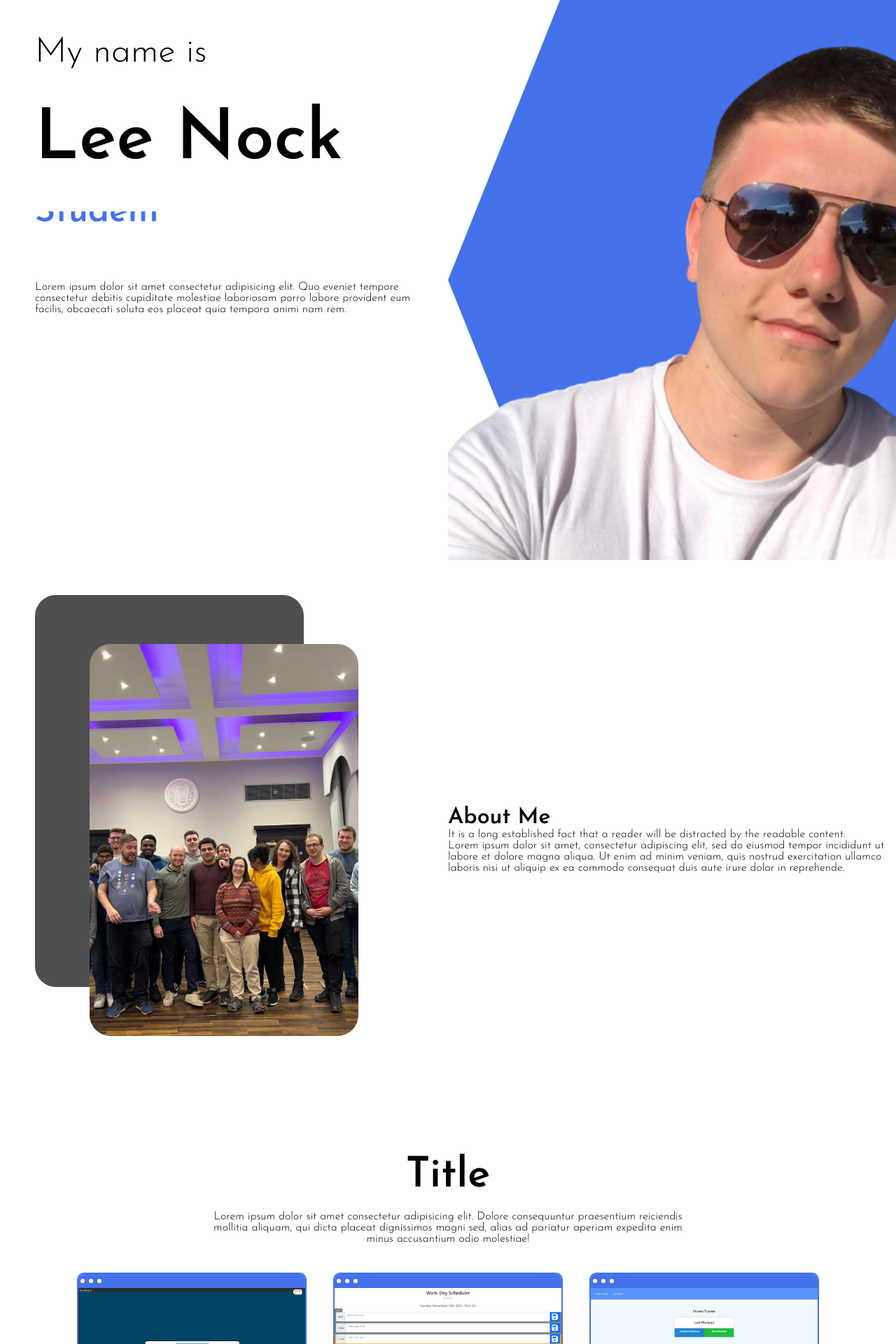
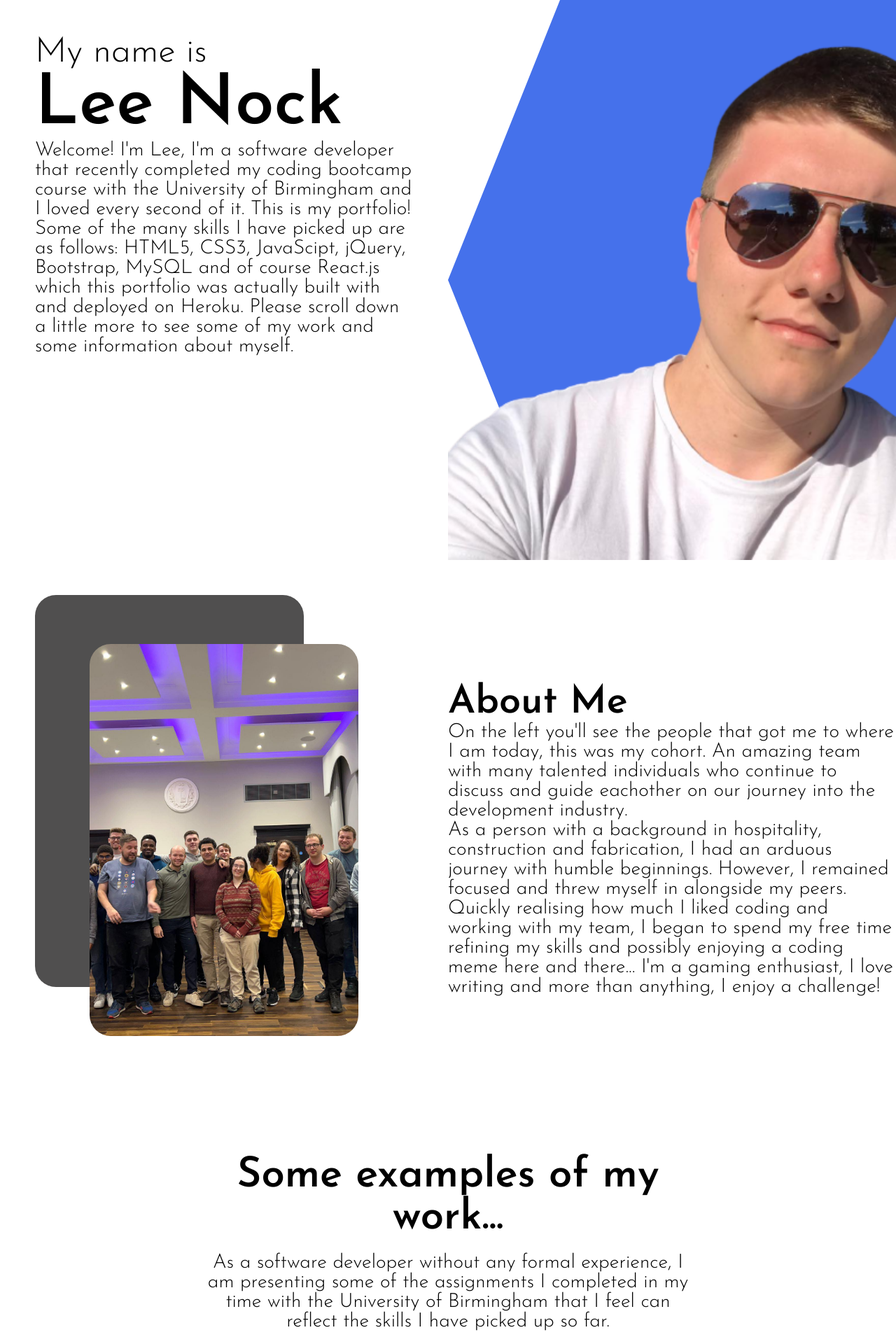
Before and after one commit to Lee0997/Portfolio-2.0, a React (Create React App) app: page / in a window 1280 px wide. Shown: the top 1920 px of the page at 70% size. Built offline with nearby package versions, Linux system fonts and the light colour scheme.

Commit message:
Final touches

```diff
--- a/src/components/about/About.jsx
+++ b/src/components/about/About.jsx
@@ -13,14 +13,11 @@ export const About = () => {
       <div className="a-right">
         <h1 className="a-title">About Me</h1>
         <p className="a-sub">
-          It is a long established fact that a reader will be distracted by the
-          readable content.
+          On the left you'll see the people that got me to where I am today, this was my cohort.
+          An amazing team with many talented individuals who continue to discuss and guide eachother on our journey into the development industry.
         </p>
         <p className="a-desc">
-          Lorem ipsum dolor sit amet, consectetur adipiscing elit, sed do
-          eiusmod tempor incididunt ut labore et dolore magna aliqua. Ut enim ad
-          minim veniam, quis nostrud exercitation ullamco laboris nisi ut
-          aliquip ex ea commodo consequat duis aute irure dolor in reprehende.
+          As a person with a background in hospitality, construction and fabrication, I had an arduous journey with humble beginnings. However, I remained focused and threw myself in alongside my peers. Quickly realising how much I liked coding and working with my team, I began to spend my free time refining my skills and possibly enjoying a coding meme here and there... I'm a gaming enthusiast, I love writing and more than anything, I enjoy a challenge!
         </p>
       </div>
     </div>
--- a/src/components/about/about.css
+++ b/src/components/about/about.css
@@ -2,6 +2,7 @@
     height: 100vh;
     display: flex;
     align-items: center;
+    font-size: 28px;
 }
 
 .a-card {
--- a/src/components/intro/Intro.jsx
+++ b/src/components/intro/Intro.jsx
@@ -17,7 +17,9 @@ const intro = () => {
                         </div>
                     </div>
                     <div className="i-description">
-                        Lorem ipsum dolor sit amet consectetur adipisicing elit. Quo eveniet tempore consectetur debitis cupiditate molestiae laboriosam porro labore provident eum facilis, obcaecati soluta eos placeat quia tempora animi nam rem.
+                        Welcome! I'm Lee, I'm a software developer that recently completed my coding bootcamp course with the University of Birmingham and I loved every second of it. This is my portfolio!
+                        Some of the many skills I have picked up are as follows:
+                        HTML5, CSS3, JavaScipt, jQuery, Bootstrap, MySQL and of course React.js which this portfolio was actually built with and deployed on Heroku. Please scroll down a little more to see some of my work and some information about myself.
                     </div>
                 </div>
             </div>
--- a/src/components/intro/intro.css
+++ b/src/components/intro/intro.css
@@ -5,6 +5,7 @@
 
 .i-left {
     flex: 1;
+    font-size: 28px;
 }
 
 .i-right {
@@ -83,3 +84,8 @@
     top: 0;
     right: 0;
 }
+
+.i-description {
+    font-style: 28px;
+    font-weight: 300;
+}
--- a/src/components/worklist/Worklist.jsx
+++ b/src/components/worklist/Worklist.jsx
@@ -6,12 +6,9 @@ function Worklist() {
   return (
     <div className="wl">
       <div className="wl-texts">
-        <h1 className="wl-title"> Title </h1>
+        <h1 className="wl-title"> Some examples of my work... </h1>
         <p className="wl-desc">
-          Lorem ipsum dolor sit amet consectetur adipisicing elit. Dolore
-          consequuntur praesentium reiciendis mollitia aliquam, qui dicta
-          placeat dignissimos magni sed, alias ad pariatur aperiam expedita enim
-          minus accusantium odio molestiae!
+          As a software developer without any formal experience, I am presenting some of the assignments I completed in my time with the University of Birmingham that I feel can reflect the skills I have picked up so far.
         </p>
       </div>
       <div className="wl-list">
--- a/src/components/worklist/worklist.css
+++ b/src/components/worklist/worklist.css
@@ -18,6 +18,7 @@
 
 .wl-desc{
     margin: 20px 0px;
+    font-size: 28px;
 }
 
 .wl-list{
```
